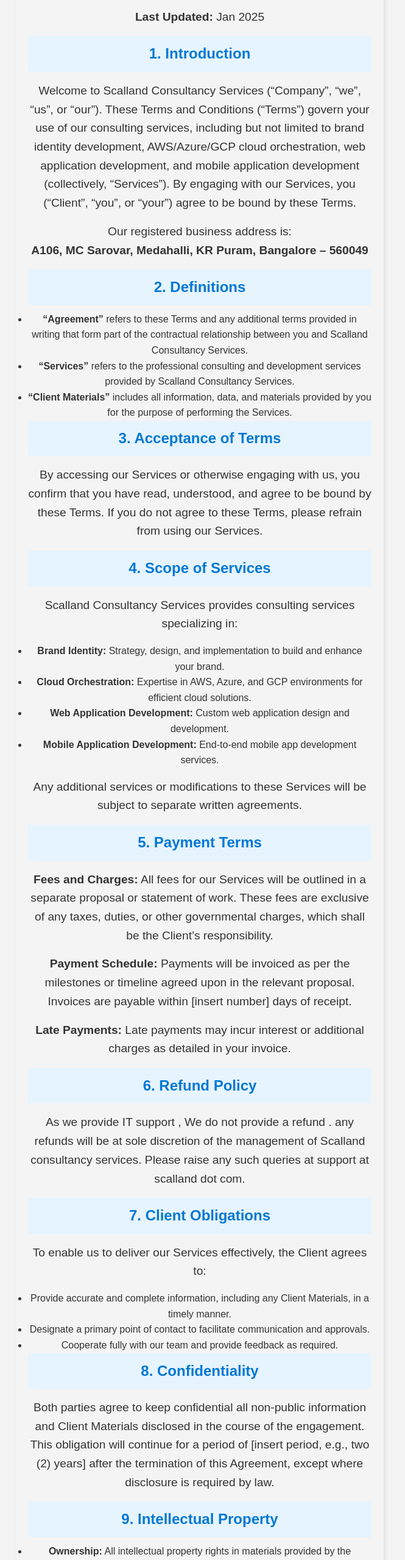
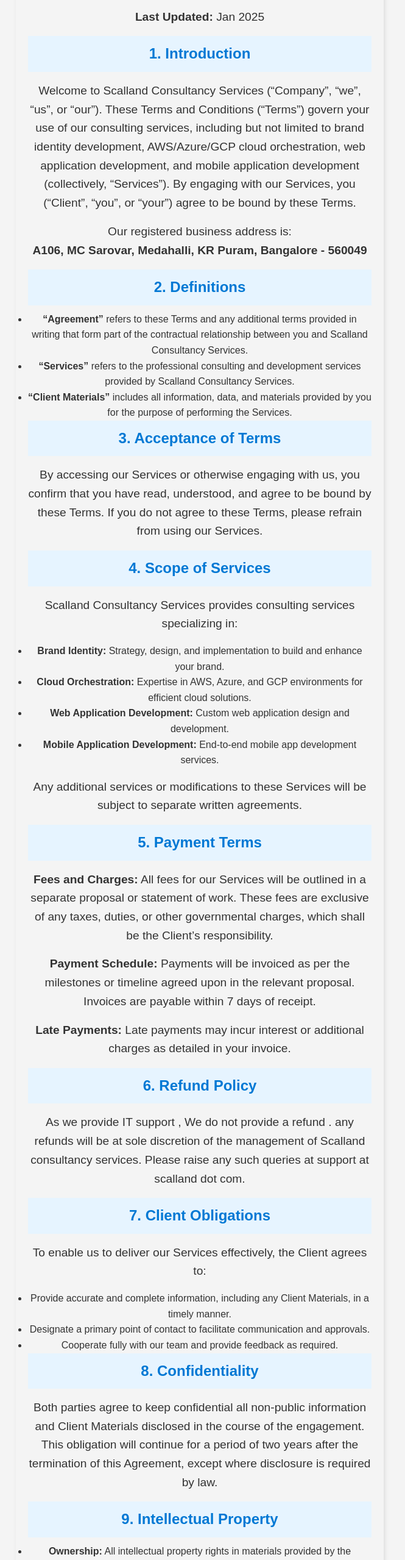
Before and after one commit to scalland/web, a plain HTML site: page tnc/index.html in a window 1280 px wide. Shown: the part 241-2800 px from the top of the page at 61% size, without its empty margins (0-665 px from the left). Drawn offline with Linux system fonts and the light colour scheme.

Commit message:
0.0.17 - Updated Period in Tnc

```diff
--- a/tnc/index.html
+++ b/tnc/index.html
@@ -42,7 +42,7 @@
     </p>
     <p>
       Our registered business address is:<br>
-      <strong>A106, MC Sarovar, Medahalli, KR Puram, Bangalore – 560049</strong>
+      <strong>A106, MC Sarovar, Medahalli, KR Puram, Bangalore - 560049</strong>
     </p>
 
     <h2>2. Definitions</h2>
@@ -75,7 +75,7 @@
       <strong>Fees and Charges:</strong> All fees for our Services will be outlined in a separate proposal or statement of work. These fees are exclusive of any taxes, duties, or other governmental charges, which shall be the Client’s responsibility.
     </p>
     <p>
-      <strong>Payment Schedule:</strong> Payments will be invoiced as per the milestones or timeline agreed upon in the relevant proposal. Invoices are payable within [insert number] days of receipt.
+      <strong>Payment Schedule:</strong> Payments will be invoiced as per the milestones or timeline agreed upon in the relevant proposal. Invoices are payable within 7 days of receipt.
     </p>
     <p>
       <strong>Late Payments:</strong> Late payments may incur interest or additional charges as detailed in your invoice.
@@ -98,7 +98,7 @@
 
     <h2>8. Confidentiality</h2>
     <p>
-      Both parties agree to keep confidential all non-public information and Client Materials disclosed in the course of the engagement. This obligation will continue for a period of [insert period, e.g., two (2) years] after the termination of this Agreement, except where disclosure is required by law.
+      Both parties agree to keep confidential all non-public information and Client Materials disclosed in the course of the engagement. This obligation will continue for a period of two years after the termination of this Agreement, except where disclosure is required by law.
     </p>
 
     <h2>9. Intellectual Property</h2>
```
